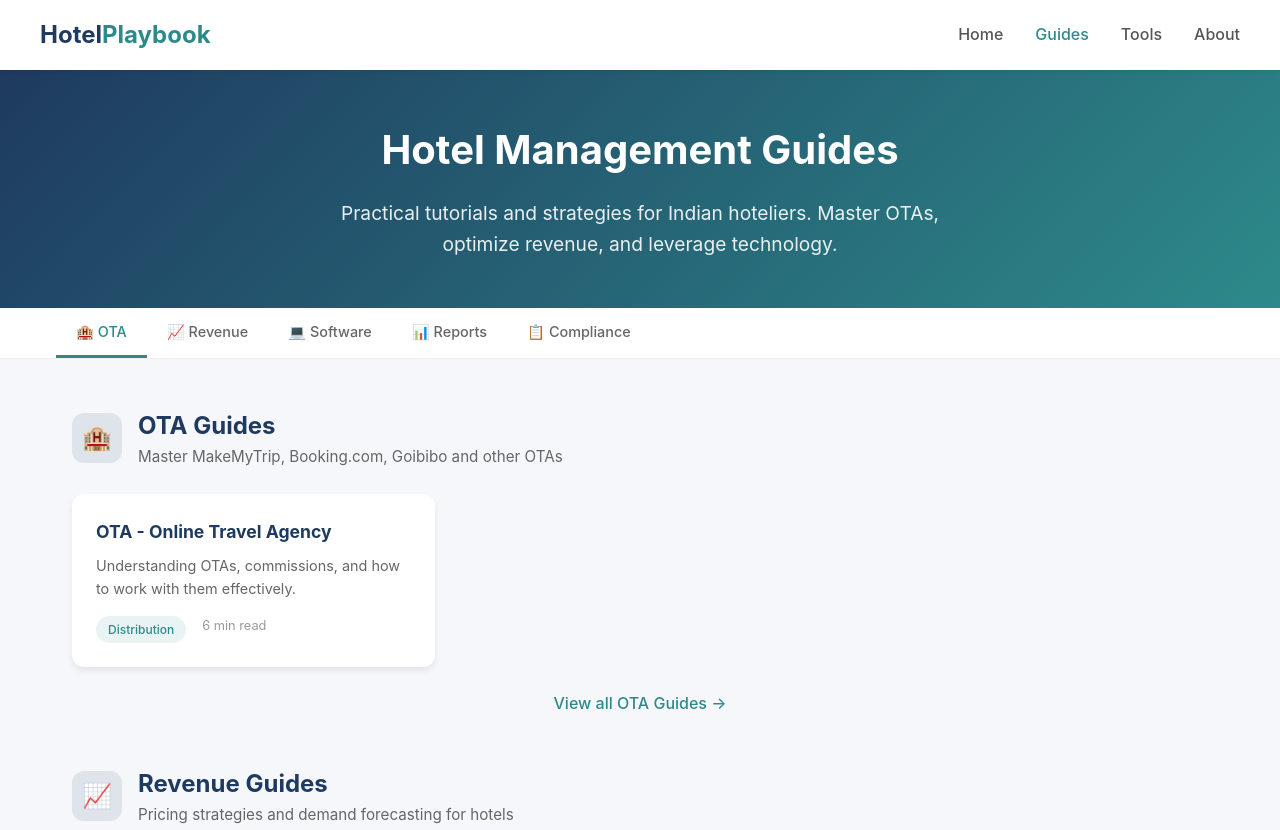
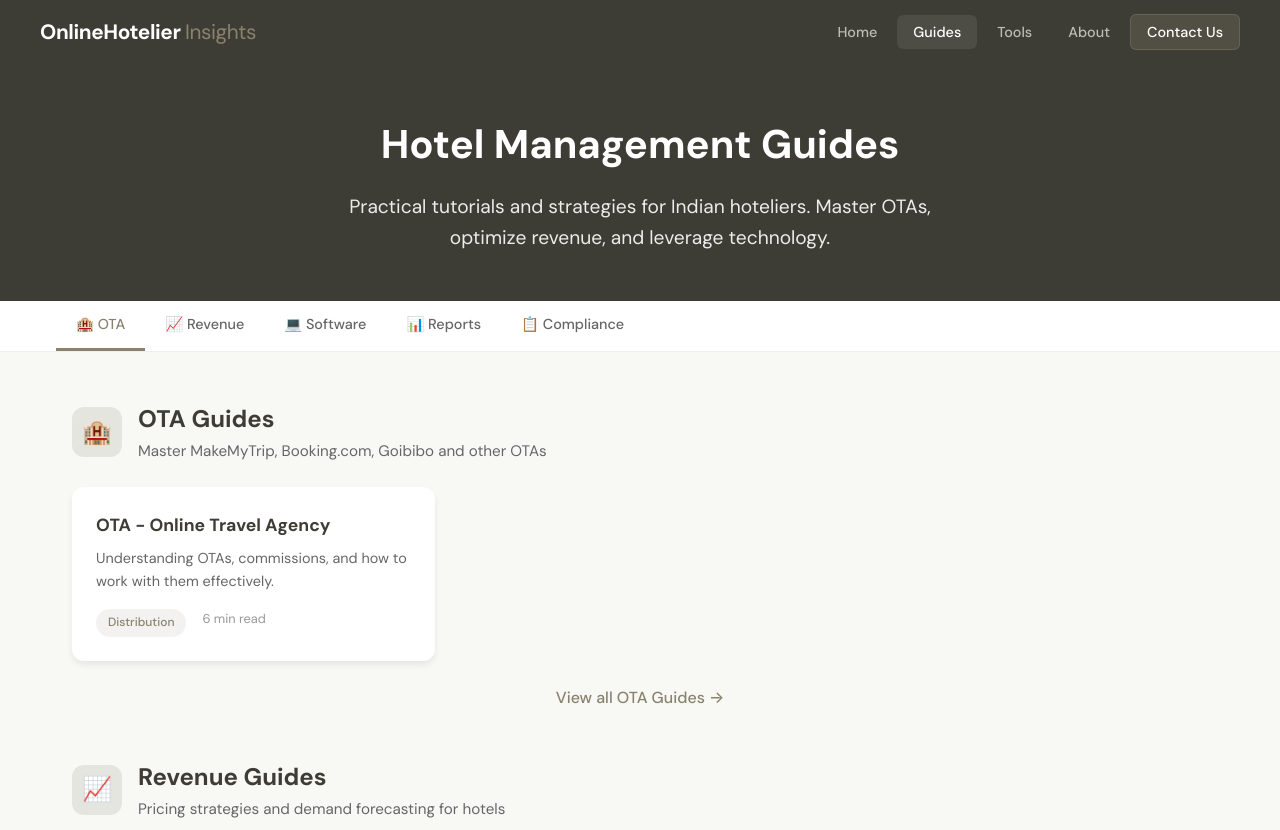
Before and after one commit to Bazzook4/hotel-setup-tool, a website: page src/public/guides/index.html in a window 1280 px wide. Shown: the top 830 px of the page. Drawn offline with Linux system fonts and the light colour scheme.

Commit message:
Rebrand guides hub and about page to OnlineHotelier Insights
Update nav, colors, fonts, canonical URLs, footer, and contact info
for guides/index.html and about/index.html.

Co-Authored-By: Claude Opus 4.6 <noreply@anthropic.com>

```diff
--- a/src/public/guides/index.html
+++ b/src/public/guides/index.html
@@ -11,22 +11,24 @@
   </script>
   <meta charset="UTF-8">
   <meta name="viewport" content="width=device-width, initial-scale=1.0">
-  <title>Hotel Guides - Revenue Management, OTA & Software Tutorials | Hotel Playbook</title>
+  <title>Hotel Guides - Revenue Management, OTA & Software Tutorials | OnlineHotelier Insights</title>
   <meta name="description" content="Comprehensive guides for Indian hoteliers covering OTA optimization, revenue management strategies, and hotel software tutorials. Learn to maximize your hotel's profitability.">
   <meta name="keywords" content="hotel guides India, OTA optimization, revenue management tutorial, hotel software guide, MakeMyTrip hotel, Booking.com tips">
-  <link rel="canonical" href="https://hotelplaybook.in/guides/">
+  <link rel="canonical" href="https://insights.onlinehotelier.com/guides/">
   <link rel="icon" type="image/svg+xml" href="/favicon.svg">
 
   <!-- Open Graph -->
   <meta property="og:title" content="Hotel Guides - Revenue Management & OTA Tutorials">
   <meta property="og:description" content="Comprehensive guides for Indian hoteliers. Master OTA optimization, revenue management, and hotel software.">
   <meta property="og:type" content="website">
-  <meta property="og:url" content="https://hotelplaybook.in/guides/">
+  <meta property="og:url" content="https://insights.onlinehotelier.com/guides/">
 
   <!-- Google AdSense -->
   <script async src="https://pagead2.googlesyndication.com/pagead/js/adsbygoogle.js?client=ca-pub-6118286051054894" crossorigin="anonymous"></script>
 
   <style>
+    @import url('https://fonts.googleapis.com/css2?family=DM+Sans:ital,opsz,wght@0,9..40,300;0,9..40,400;0,9..40,500;0,9..40,600;0,9..40,700;1,9..40,400&display=swap');
+
     * {
       margin: 0;
       padding: 0;
@@ -34,26 +36,25 @@
     }
 
     body {
-      font-family: -apple-system, BlinkMacSystemFont, 'Segoe UI', Roboto, Oxygen, Ubuntu, sans-serif;
-      background: #f5f7fa;
-      color: #333;
+      font-family: 'Avenir', 'DM Sans', -apple-system, BlinkMacSystemFont, 'Segoe UI', Roboto, sans-serif;
+      background: #F8F8F4;
+      color: #3E3D35;
       line-height: 1.6;
     }
 
     :root {
-      --primary: #1e3a5f;
-      --secondary: #2d8a8a;
-      --accent: #d4a854;
-      --primary-light: rgba(30, 58, 95, 0.1);
-      --secondary-light: rgba(45, 138, 138, 0.1);
-      --accent-light: rgba(212, 168, 84, 0.2);
+      --primary: #3E3D35;
+      --secondary: #89826E;
+      --accent: #89826E;
+      --primary-light: rgba(62, 61, 53, 0.1);
+      --secondary-light: rgba(137, 130, 110, 0.1);
+      --accent-light: rgba(137, 130, 110, 0.2);
     }
 
     /* Navigation */
     .nav {
-      background: white;
-      padding: 1rem 2rem;
-      box-shadow: 0 2px 4px rgba(0,0,0,0.05);
+      background: #3E3D35;
+      padding: 0 2rem;
       position: sticky;
       top: 0;
       z-index: 100;
@@ -65,40 +66,63 @@
       display: flex;
       justify-content: space-between;
       align-items: center;
+      height: 64px;
     }
 
     .nav-logo {
-      font-size: 1.5rem;
+      font-size: 1.3rem;
       font-weight: 700;
-      color: var(--primary);
+      color: #fff;
       text-decoration: none;
+      letter-spacing: -0.02em;
     }
 
     .nav-logo span {
-      color: var(--secondary);
+      color: #89826E;
+      font-weight: 400;
     }
 
     .nav-links {
       display: flex;
-      gap: 2rem;
+      gap: 0.25rem;
       list-style: none;
+      align-items: center;
     }
 
     .nav-links a {
       text-decoration: none;
-      color: #555;
+      color: rgba(255,255,255,0.65);
       font-weight: 500;
-      transition: color 0.2s;
+      font-size: 0.9rem;
+      padding: 0.5rem 1rem;
+      border-radius: 6px;
+      transition: all 0.2s;
     }
 
     .nav-links a:hover,
     .nav-links a.active {
-      color: var(--secondary);
+      color: #fff;
+      background: rgba(255,255,255,0.08);
+    }
+
+    .nav-cta {
+      background: rgba(137, 130, 110, 0.25) !important;
+      color: #fff !important;
+      border: 1px solid rgba(137, 130, 110, 0.4);
+    }
+
+    .nav-toggle {
+      display: none;
+      background: none;
+      border: none;
+      color: #fff;
+      font-size: 1.5rem;
+      cursor: pointer;
     }
 
     /* Hero Section */
     .hero {
-      background: linear-gradient(135deg, var(--primary) 0%, var(--secondary) 100%);
+      background: #3E3D35;
       color: white;
       padding: 3rem 2rem;
       text-align: center;
@@ -224,7 +248,7 @@
 
     /* Footer */
     .footer {
-      background: var(--primary);
+      background: #3E3D35;
       color: white;
       padding: 2rem;
       margin-top: 3rem;
@@ -237,7 +261,7 @@
     }
 
     .footer a {
-      color: var(--accent);
+      color: #89826E;
       text-decoration: none;
     }
 
@@ -246,7 +270,7 @@
       background: white;
       border-bottom: 1px solid #eee;
       position: sticky;
-      top: 57px;
+      top: 64px;
       z-index: 90;
     }
     .category-tabs-inner {
@@ -279,7 +303,17 @@
     @media (max-width: 768px) {
       .nav-links {
         display: none;
+        position: absolute;
+        top: 64px;
+        left: 0;
+        right: 0;
+        background: #3E3D35;
+        flex-direction: column;
+        padding: 1rem;
+        gap: 0.25rem;
       }
+      .nav-links.open { display: flex; }
+      .nav-toggle { display: block; }
 
       .hero h1 {
         font-size: 1.75rem;
@@ -293,6 +327,10 @@
         padding: 0.6rem 1rem;
         font-size: 0.8rem;
       }
+
+      .category-tabs {
+        top: 64px;
+      }
     }
   </style>
 </head>
@@ -300,12 +338,14 @@
   <!-- Navigation -->
   <nav class="nav">
     <div class="nav-container">
-      <a href="/" class="nav-logo">Hotel<span>Playbook</span></a>
+      <a href="/" class="nav-logo">OnlineHotelier <span>Insights</span></a>
+      <button class="nav-toggle" onclick="document.querySelector('.nav-links').classList.toggle('open')" aria-label="Toggle menu">&#9776;</button>
       <ul class="nav-links">
         <li><a href="/">Home</a></li>
         <li><a href="/guides/" class="active">Guides</a></li>
         <li><a href="/tools/">Tools</a></li>
         <li><a href="/about/">About</a></li>
+        <li><a href="https://www.onlinehotelier.com/contact" class="nav-cta" target="_blank">Contact Us</a></li>
       </ul>
     </div>
   </nav>
@@ -684,7 +724,7 @@
     <!-- CTA Section -->
     <section style="text-align: center; margin-top: 2rem;">
       <p style="color: #666; margin-bottom: 1rem;">While we work on the guides, try our free tools:</p>
-      <a href="/tools/" style="display: inline-block; background: var(--accent); color: var(--primary); padding: 0.875rem 2rem; border-radius: 8px; font-weight: 600; text-decoration: none;">Explore Tools</a>
+      <a href="/tools/" style="display: inline-block; background: #3E3D35; color: #fff; padding: 0.875rem 2rem; border-radius: 8px; font-weight: 600; text-decoration: none;">Explore Tools</a>
     </section>
 
   </div>
@@ -692,9 +732,9 @@
   <!-- Footer -->
   <footer class="footer">
     <div class="footer-container">
-      <p>&copy; 2026 Hotel Playbook. Made for Indian Hoteliers.</p>
+      <p>&copy; 2026 OnlineHotelier. All rights reserved.</p>
       <p style="margin-top: 0.5rem; font-size: 0.9rem; opacity: 0.8;">
-        <a href="/about/">About</a> &bull; <a href="/tools/">Tools</a> &bull; <a href="/guides/">Guides</a>
+        <a href="/about/">About</a> &bull; <a href="/tools/">Tools</a> &bull; <a href="/guides/">Guides</a> &bull; <a href="https://www.onlinehotelier.com/contact" target="_blank">Contact Us</a>
       </p>
     </div>
   </footer>
```
Also changed, not shown: src/public/about/index.html (+70 -34 lines).
